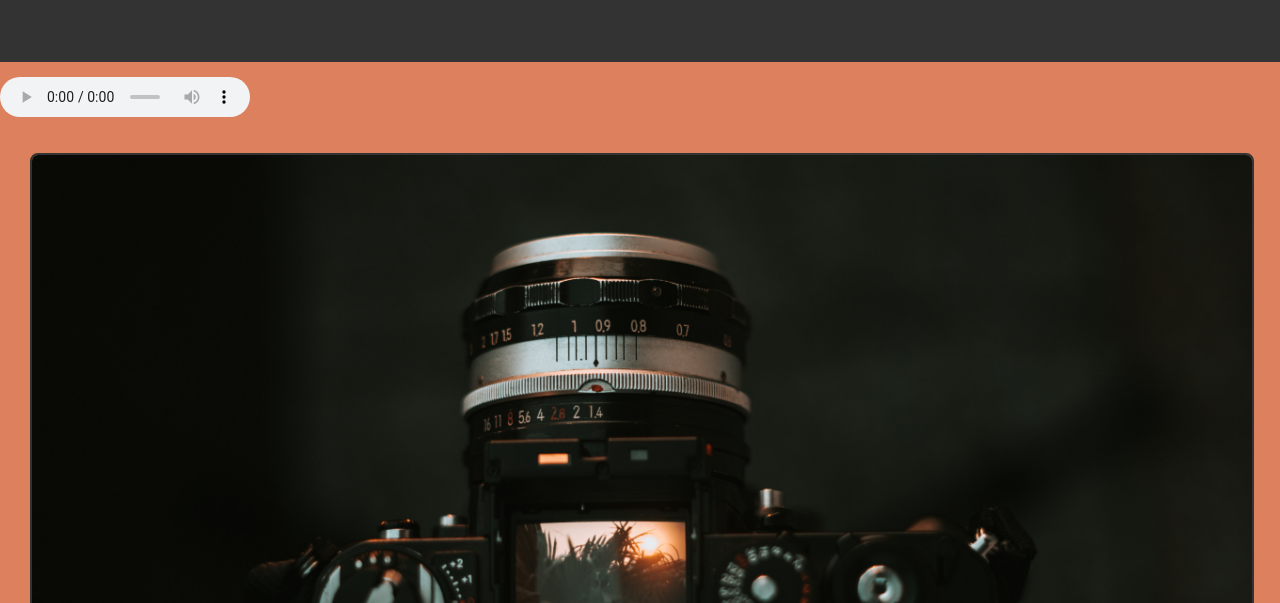
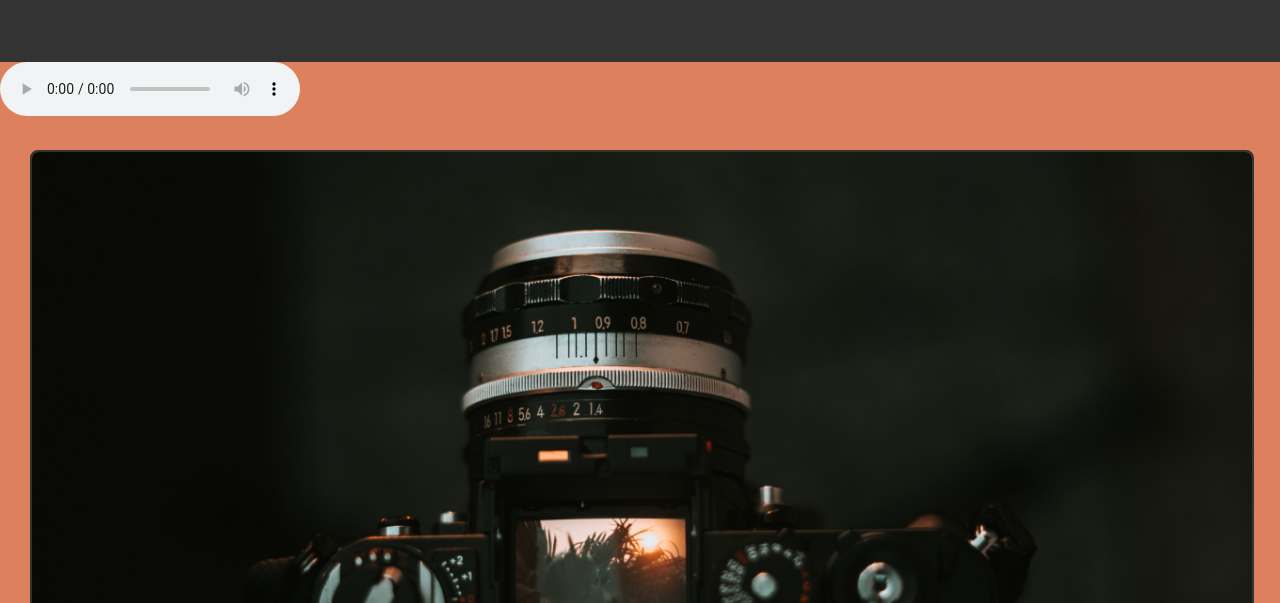
Before and after one commit to NatalieWF/Projeto-Fotografia, a plain HTML site: page index.html in a window 1280 px wide. Shown: the part 197-800 px from the top of the page. Drawn offline with Linux system fonts and the light colour scheme.

Commit message:
Update styles.css

```diff
--- a/styles.css
+++ b/styles.css
@@ -12,16 +12,6 @@ header {
     color: rgb(255, 255, 255);
     font-size: 25px;
 }
-
-audio {
-    width: 250px; /* Largura da caixa de áudio */
-    height: 40px; /* Altura da caixa de áudio */
-    border-radius: 10px; /* Borda arredondada */
-    margin-top: 15px;
-    margin-bottom: 2px; /* Espaço entre caixa de áudio e outros elementos */
-}
-
-
 
 .gallery {
     display: flex;
```
